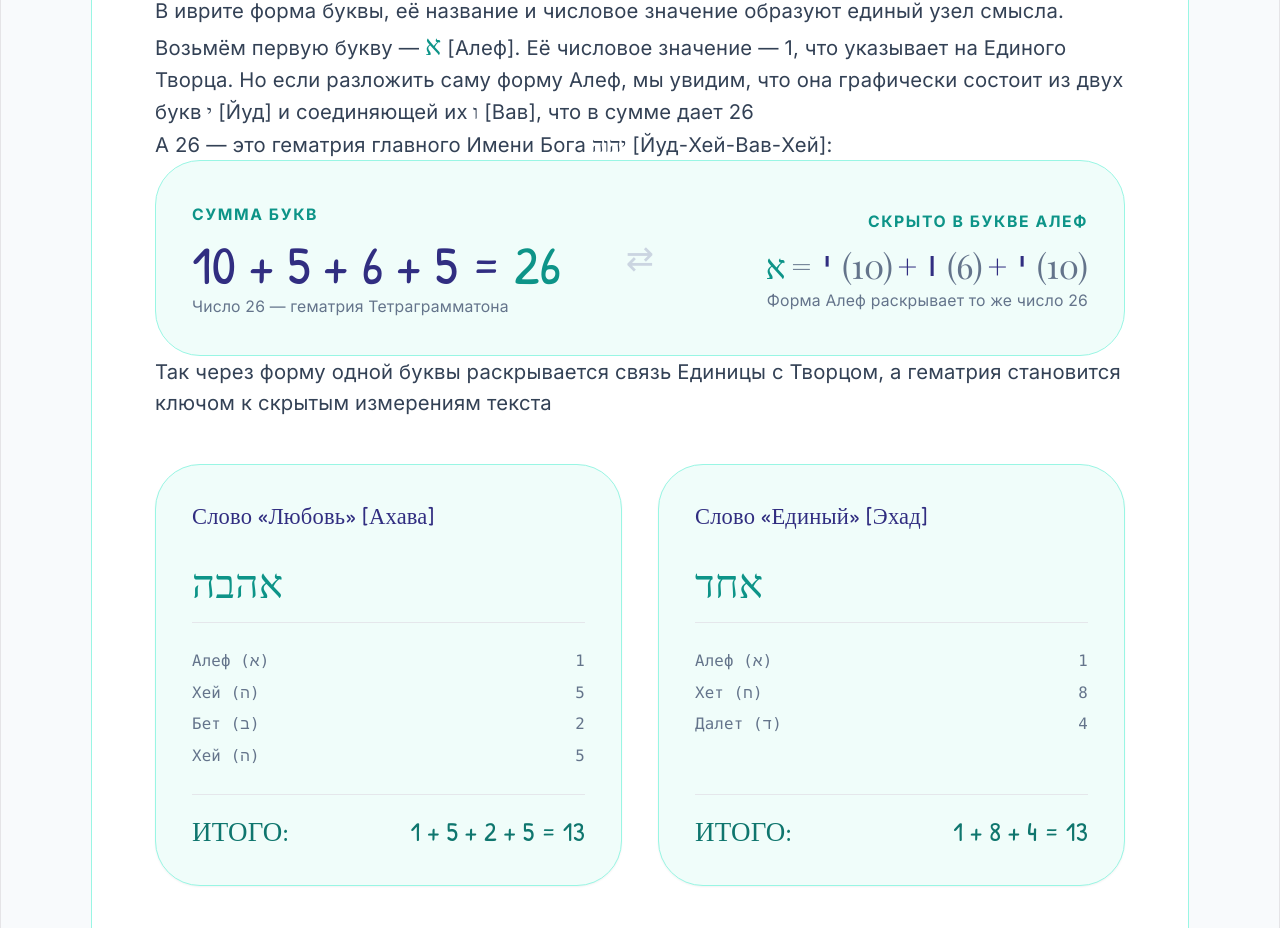
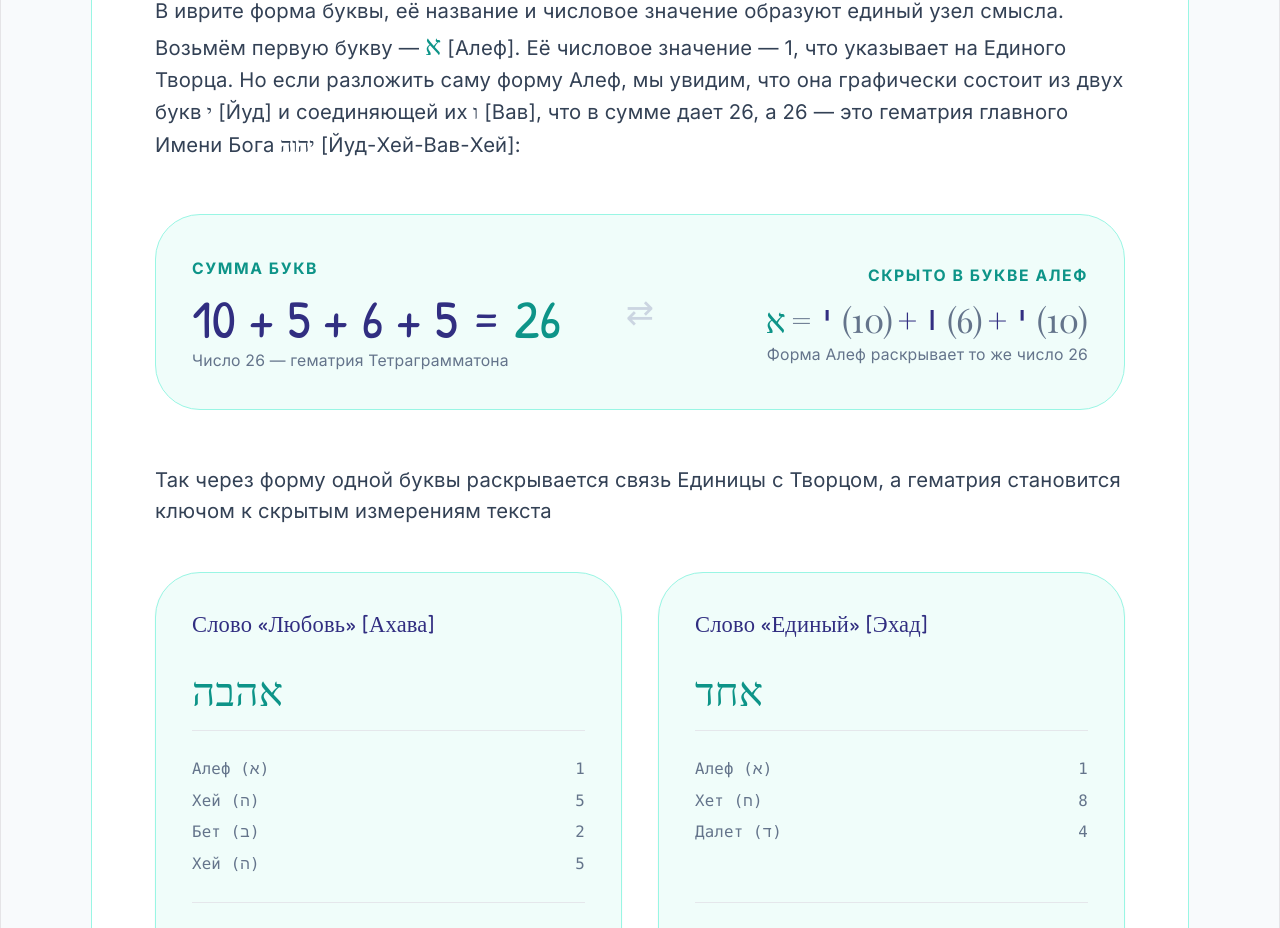
Before and after one commit to bemotte-ops/Hebrew, a React (Vite) app: page / in a window 1280 px wide. Shown: the part 5920-6848 px from the top of the page. Built offline with nearby package versions, Linux system fonts and the light colour scheme; a web font is replaced by a local one.

Commit message:
Update App.tsx

```diff
--- a/src/App.tsx
+++ b/src/App.tsx
@@ -467,14 +467,11 @@ const App: React.FC = () => {
                 Её числовое значение — 1, что указывает на Единого Творца.
                 Но если разложить саму форму Алеф, мы увидим, что она графически состоит из двух букв
                 <span className="font-serif"> י</span> [Йуд] и соединяющей их
-                <span className="font-serif"> ו</span> [Вав], что в сумме дает 26
-              </p>
-              <p className="text-lg text-slate-700">
-                А 26 — это гематрия главного Имени Бога <span className="font-serif">יהוה</span> [Йуд-Хей-Вав-Хей]:
+                <span className="font-serif"> ו</span> [Вав], что в сумме дает 26, а 26 — это гематрия главного Имени Бога <span className="font-serif">יהוה</span> [Йуд-Хей-Вав-Хей]:
               </p>
 
               {/* Total 26 + Алеф connection */}
-            <div className="bg-teal-50 p-8 rounded-[2.5rem] border border-teal-200 flex flex-col md:flex-row items-center justify-between gap-6">
+            <div className="bg-teal-50 p-8 rounded-[2.5rem] border border-teal-200 flex flex-col md:flex-row items-center justify-between gap-6 my-12">
 
               {/* Левая часть: Сумма букв */}
               <div className="text-center md:text-left flex-1">
@@ -517,7 +514,7 @@ const App: React.FC = () => {
             </div>
 
 
-              <p className="text-lg text-slate-700">
+              <p className="text-lg text-slate-700 mt-8">
                 Так через форму одной буквы раскрывается связь Единицы с Творцом, а гематрия становится ключом
                 к скрытым измерениям текста
               </p>
```
